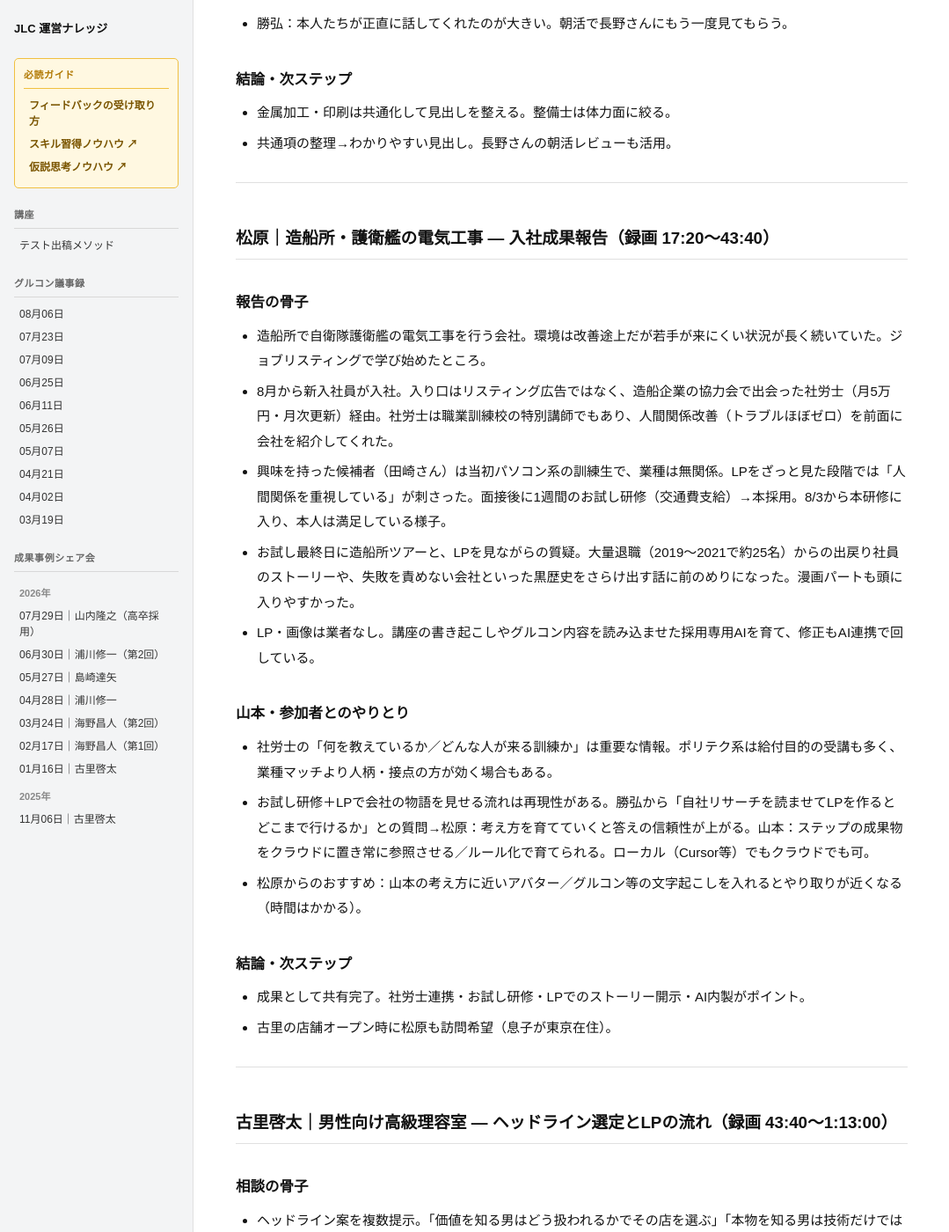
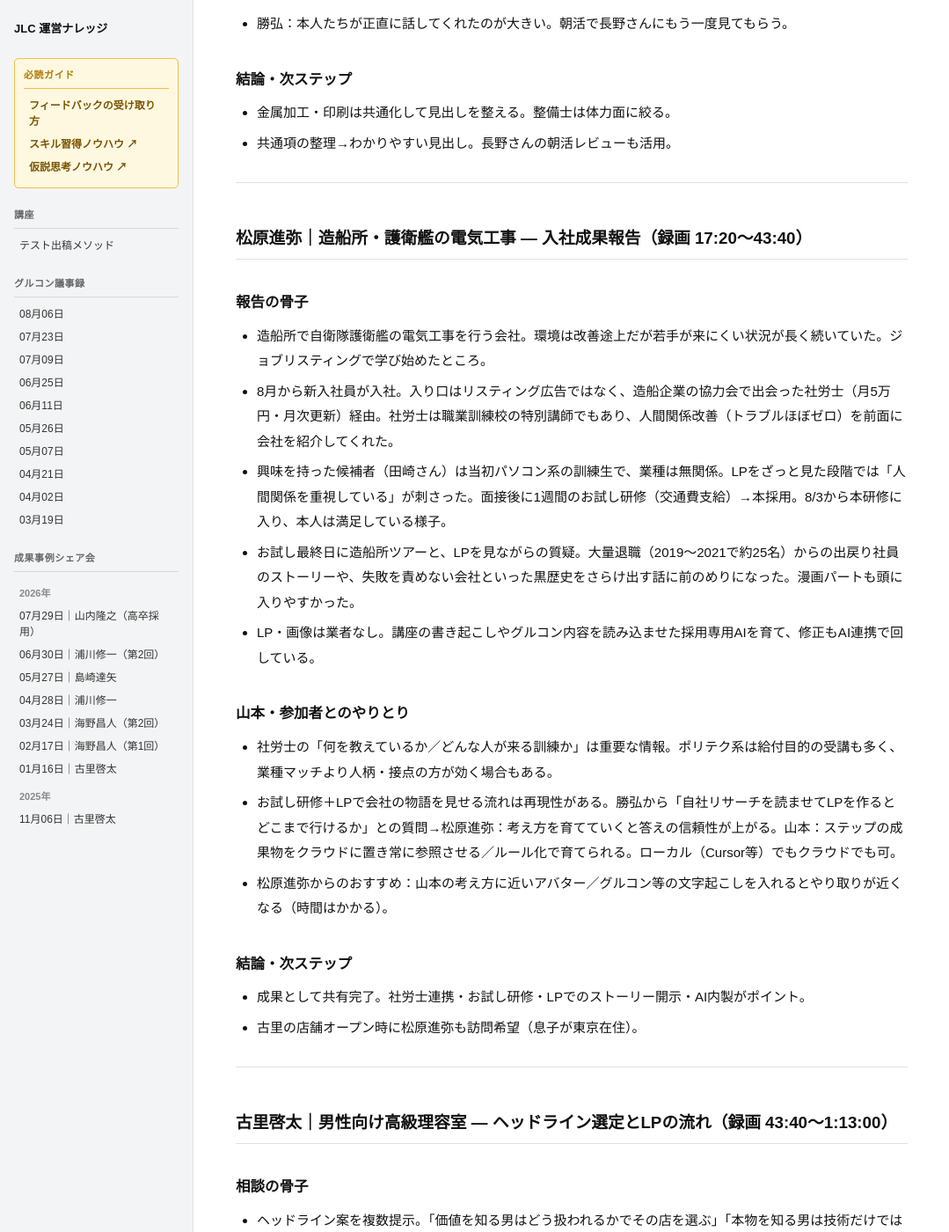
Before and after one commit to staffsolution/staffsolution-jlc, a Jekyll site: the page built from グルコン/20260806_グルコン議事録.md, in a window 1280 px wide and 1400 px high, scrolled down 1617 px. Shown: the whole window at 88% size, without its empty margins (0-1079 px from the left). Built offline with Jekyll 4.4.1, drawn with Linux system fonts in a browser that asks for light colours; our own code applies the rules of GitHub Pages for plain Markdown files; some of the changed text lies outside the part shown.

Commit message:
グルコン議事録更新：松原進弥の氏名を正規化
Co-authored-by: Cursor <cursoragent@cursor.com>

```diff
--- a/グルコン/20260806_グルコン議事録.md
+++ b/グルコン/20260806_グルコン議事録.md
@@ -11,14 +11,14 @@ layout: default
 | 日時 | 2026年8月6日 19:59〜（約113分） |
 | 形式 | Zoomライブ（JLC） |
 | ファシリテーター | 山本猛 |
-| 参加者 | 勝弘義人、松原、古里啓太、島崎達矢、高橋隆介、長野洋子、吉江崇 |
+| 参加者 | 勝弘義人、松原進弥、古里啓太、島崎達矢、高橋隆介、長野洋子、吉江崇 |
 | 録画URL | <a href="https://us06web.zoom.us/rec/share/W37ltQirbOzTn7qo2eV_IJz6uswkWjuoijHC4lLWn6HXtxqav06JV36aD6lGx31S.Ad2zoPZtRQTFD9_a" target="_blank" rel="noopener noreferrer">Zoomを見る ↗</a> |
 
 **相談パートの開始目安（録画内）** … 各時刻はそのパートの開始位置の目安です。
 
 - オープニング … <a href="https://us06web.zoom.us/rec/share/W37ltQirbOzTn7qo2eV_IJz6uswkWjuoijHC4lLWn6HXtxqav06JV36aD6lGx31S.Ad2zoPZtRQTFD9_a?t=40" target="_blank" rel="noopener noreferrer">`0:40` から</a>
 - 勝弘 義人 … <a href="https://us06web.zoom.us/rec/share/W37ltQirbOzTn7qo2eV_IJz6uswkWjuoijHC4lLWn6HXtxqav06JV36aD6lGx31S.Ad2zoPZtRQTFD9_a?t=60" target="_blank" rel="noopener noreferrer">`1:00` から</a>
-- 松原（成果報告） … <a href="https://us06web.zoom.us/rec/share/W37ltQirbOzTn7qo2eV_IJz6uswkWjuoijHC4lLWn6HXtxqav06JV36aD6lGx31S.Ad2zoPZtRQTFD9_a?t=1040" target="_blank" rel="noopener noreferrer">`17:20` から</a>
+- 松原進弥（成果報告） … <a href="https://us06web.zoom.us/rec/share/W37ltQirbOzTn7qo2eV_IJz6uswkWjuoijHC4lLWn6HXtxqav06JV36aD6lGx31S.Ad2zoPZtRQTFD9_a?t=1040" target="_blank" rel="noopener noreferrer">`17:20` から</a>
 - 古里 啓太 … <a href="https://us06web.zoom.us/rec/share/W37ltQirbOzTn7qo2eV_IJz6uswkWjuoijHC4lLWn6HXtxqav06JV36aD6lGx31S.Ad2zoPZtRQTFD9_a?t=2620" target="_blank" rel="noopener noreferrer">`43:40` から</a>
 - 高橋 隆介 … <a href="https://us06web.zoom.us/rec/share/W37ltQirbOzTn7qo2eV_IJz6uswkWjuoijHC4lLWn6HXtxqav06JV36aD6lGx31S.Ad2zoPZtRQTFD9_a?t=4380" target="_blank" rel="noopener noreferrer">`1:13:00` から</a>
 - 締め … <a href="https://us06web.zoom.us/rec/share/W37ltQirbOzTn7qo2eV_IJz6uswkWjuoijHC4lLWn6HXtxqav06JV36aD6lGx31S.Ad2zoPZtRQTFD9_a?t=6480" target="_blank" rel="noopener noreferrer">`1:48:00` から</a>
@@ -53,7 +53,7 @@ layout: default
 
 ---
 
-## 松原｜造船所・護衛艦の電気工事 — 入社成果報告（録画 17:20〜43:40）
+## 松原進弥｜造船所・護衛艦の電気工事 — 入社成果報告（録画 17:20〜43:40）
 
 ### 報告の骨子
 
@@ -66,13 +66,13 @@ layout: default
 ### 山本・参加者とのやりとり
 
 - 社労士の「何を教えているか／どんな人が来る訓練か」は重要な情報。ポリテク系は給付目的の受講も多く、業種マッチより人柄・接点の方が効く場合もある。
-- お試し研修＋LPで会社の物語を見せる流れは再現性がある。勝弘から「自社リサーチを読ませてLPを作るとどこまで行けるか」との質問→松原：考え方を育てていくと答えの信頼性が上がる。山本：ステップの成果物をクラウドに置き常に参照させる／ルール化で育てられる。ローカル（Cursor等）でもクラウドでも可。
-- 松原からのおすすめ：山本の考え方に近いアバター／グルコン等の文字起こしを入れるとやり取りが近くなる（時間はかかる）。
+- お試し研修＋LPで会社の物語を見せる流れは再現性がある。勝弘から「自社リサーチを読ませてLPを作るとどこまで行けるか」との質問→松原進弥：考え方を育てていくと答えの信頼性が上がる。山本：ステップの成果物をクラウドに置き常に参照させる／ルール化で育てられる。ローカル（Cursor等）でもクラウドでも可。
+- 松原進弥からのおすすめ：山本の考え方に近いアバター／グルコン等の文字起こしを入れるとやり取りが近くなる（時間はかかる）。
 
 ### 結論・次ステップ
 
 - 成果として共有完了。社労士連携・お試し研修・LPでのストーリー開示・AI内製がポイント。
-- 古里の店舗オープン時に松原も訪問希望（息子が東京在住）。
+- 古里の店舗オープン時に松原進弥も訪問希望（息子が東京在住）。
 
 ---
 
@@ -141,7 +141,7 @@ layout: default
 ## 決まったこと
 
 - 勝弘：金属加工・印刷は共通化。整備士エピソードは体力面に絞る。共通項整理のうえで見出しを出す。
-- 松原：社労士連携＋お試し研修＋LPストーリーで8月入社の成果を共有。AI内製LPの運用も参考事例に。
+- 松原進弥：社労士連携＋お試し研修＋LPストーリーで8月入社の成果を共有。AI内製LPの運用も参考事例に。
 - 古里：ヘッドは「価値を知る男」と「本物を知る男」でまずAB。LPはメニュー→アクセス（仮）→CTA。ビジュアルは40〜60代向け。
 - 高橋：挫折は因果でつなぐ。寮と貯められる理由は分離。プロミスは社長姿勢→居場所→成長→感謝→挑戦→CTA→寮→貯められる、の流れで組む。
 - 朝活の相談集中への負荷対策を検討する。
```
